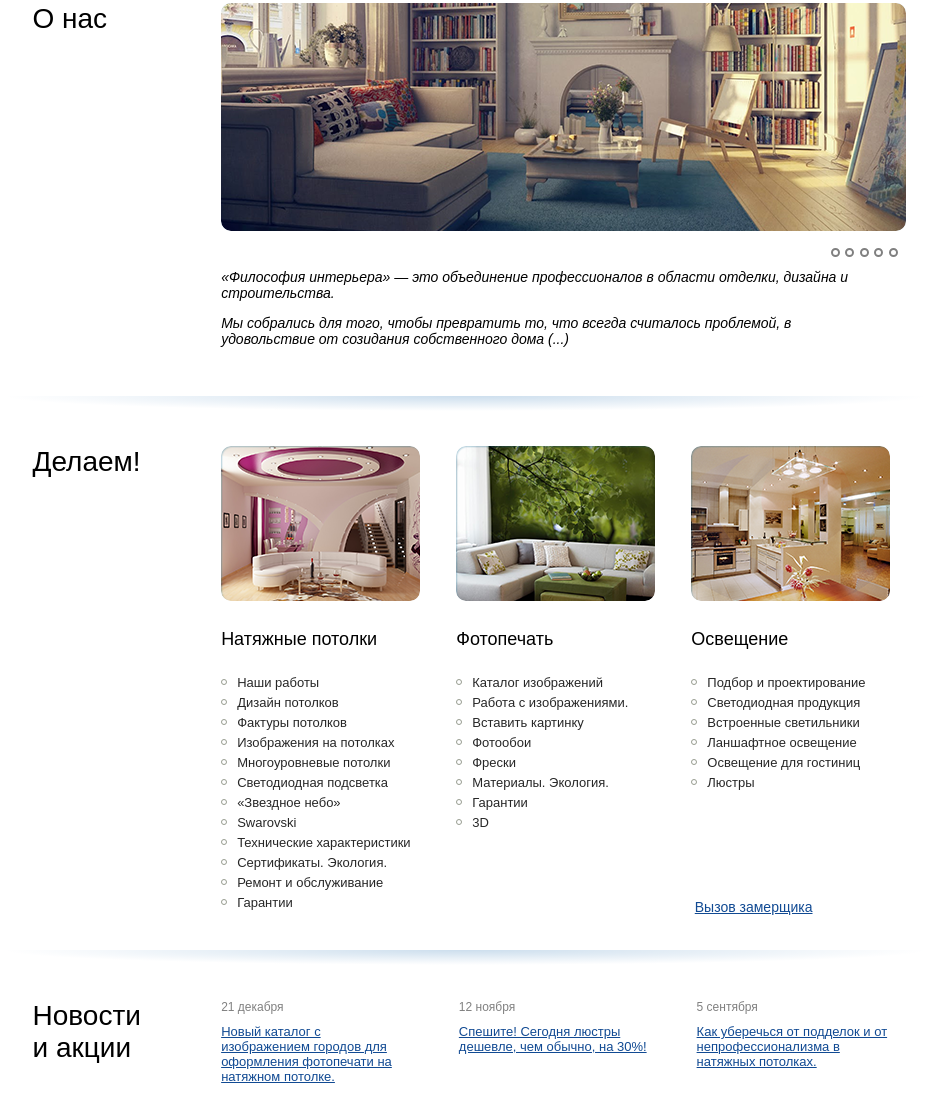
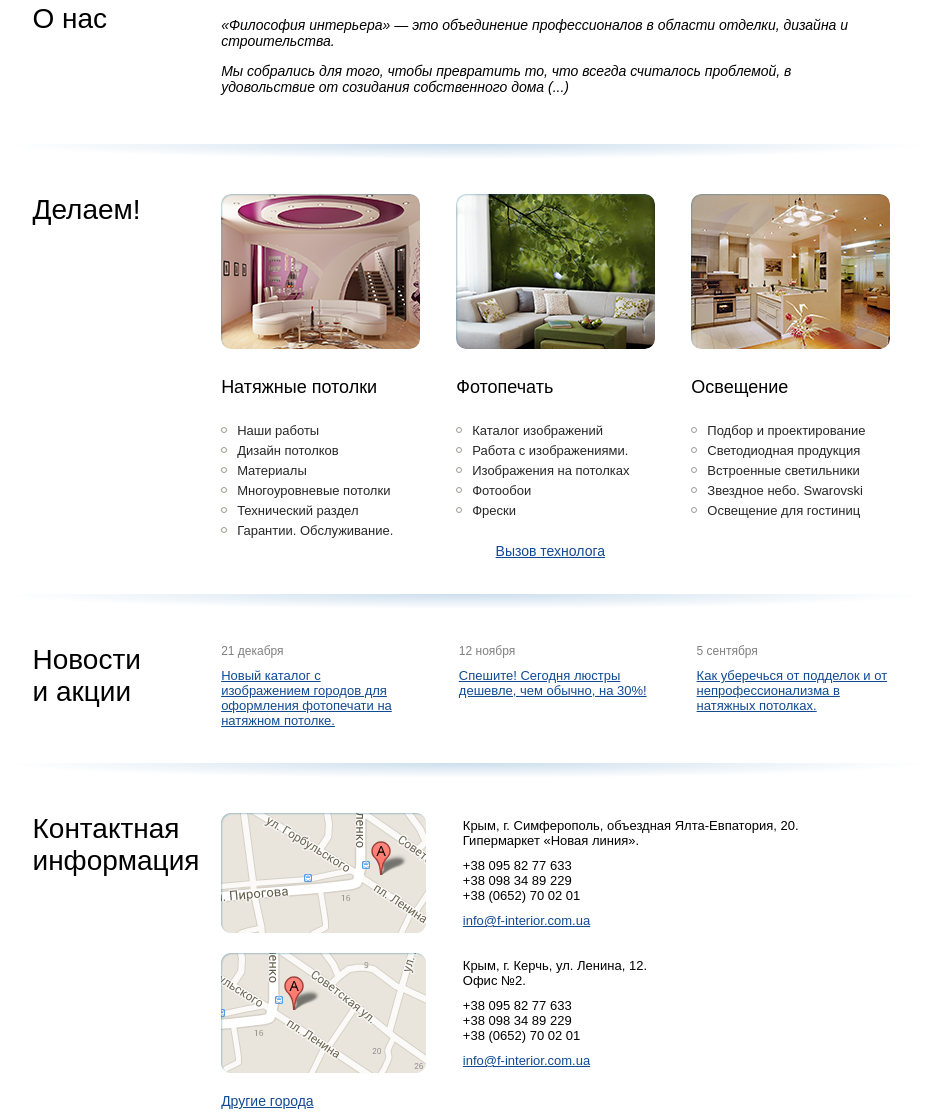
Before and after one commit to Djan88/filosofy, a plain HTML site: page index.html in a window 1280 px wide. Shown: the part 193-1305 px from the top of the page, without its empty margins (175-1112 px from the left). Drawn offline with Linux system fonts and the light colour scheme; a script that the page names is missing.

Commit message:
index page changes added

```diff
--- a/index.html
+++ b/index.html
@@ -52,28 +52,19 @@
                         <li class="products__title">Натяжные потолки</li>
                         <li class="products__item"><a href="#" class="products__link">Наши работы</a></li>
                         <li class="products__item"><a href="#" class="products__link">Дизайн потолков</a></li>
-                        <li class="products__item"><a href="#" class="products__link">Фактуры потолков</a></li>
-                        <li class="products__item"><a href="#" class="products__link">Изображения на потолках</a></li>
+                        <li class="products__item"><a href="#" class="products__link">Материалы</a></li>
                         <li class="products__item"><a href="#" class="products__link">Многоуровневые потолки</a></li>
-                        <li class="products__item"><a href="#" class="products__link">Светодиодная подсветка</a></li>
-                        <li class="products__item"><a href="#" class="products__link">«Звездное небо»</a></li>
-                        <li class="products__item"><a href="#" class="products__link">Swarovski</a></li>
-                        <li class="products__item"><a href="#" class="products__link">Технические характеристики</a></li>
-                        <li class="products__item"><a href="#" class="products__link">Сертификаты. Экология.</a></li>
-                        <li class="products__item"><a href="#" class="products__link">Ремонт и обслуживание </a></li>
-                        <li class="products__item"><a href="#" class="products__link">Гарантии</a></li>
+                        <li class="products__item"><a href="#" class="products__link">Технический раздел</a></li>
+                        <li class="products__item"><a href="#" class="products__link">Гарантии. Обслуживание.</a></li>
                     </ul>
                     <ul class="products__list">
                         <li class="products__img"><img src="img/galery-2.png" alt="img"></li>
                         <li class="products__title">Фотопечать</li>
                         <li class="products__item"><a href="#" class="products__link">Каталог изображений</a></li>
                         <li class="products__item"><a href="#" class="products__link">Работа с изображениями.</a></li>
-                        <li class="products__item"><a href="#" class="products__link">Вставить картинку</a></li>
+                        <li class="products__item"><a href="#" class="products__link">Изображения на потолках</a></li>
                         <li class="products__item"><a href="#" class="products__link">Фотообои</a></li>
                         <li class="products__item"><a href="#" class="products__link">Фрески</a></li>
-                        <li class="products__item"><a href="#" class="products__link">Материалы. Экология.</a></li>
-                        <li class="products__item"><a href="#" class="products__link">Гарантии</a></li>
-                        <li class="products__item"><a href="#" class="products__link">3D</a></li>
                     </ul>
                     <ul class="products__list">
                         <li class="products__img"><img src="img/galery-3.png" alt="img"></li>
@@ -81,11 +72,10 @@
                         <li class="products__item"><a href="#" class="products__link">Подбор и проектирование</a></li>
                         <li class="products__item"><a href="#" class="products__link">Светодиодная продукция</a></li>
                         <li class="products__item"><a href="#" class="products__link">Встроенные светильники</a></li>
-                        <li class="products__item"><a href="#" class="products__link">Ланшафтное освещение</a></li>
+                        <li class="products__item"><a href="#" class="products__link">Звездное небо. Swarovski</a></li>
                         <li class="products__item"><a href="#" class="products__link">Освещение для гостиниц</a></li>
-                        <li class="products__item"><a href="#" class="products__link">Люстры</a></li>
                     </ul>
-                    <a href="#" class="call">Вызов замерщика</a>
+                    <a href="#" class="call">Вызов технолога</a>
                 </div>
             </div>
         </div>
@@ -155,6 +145,7 @@
                         <a href="mailto:info@f-interior.com.ua" class="contacts__site url">info@f-interior.com.ua</a>
                     </div>
                 </div>
+                <a href="#" class="contacts__other">Другие города</a>
             </div>
         </div>
         <div class="content footer">
--- a/style/style.css
+++ b/style/style.css
@@ -124,14 +124,18 @@ a
 {
     font-size: 14px;
     font-style: italic;
-    margin-top: 20px;
+    /*margin-top: 20px;*/
+}
+.carousel
+{
+    display: none;
 }
 .pagination
 {
     position: relative;
     top: 10px;
     left: 92%;
-    display: inline-block;
+    display: none;
     cursor: default;
 }
 .pagination__item
@@ -186,10 +190,10 @@ a
 }
 .call
 {
-    position: absolute;
     font-size: 14px;
-    bottom: 0;
-    right: 70px;
+    display: block;
+    margin: auto;
+    width: 17%;
 }
 .news__item
 {
@@ -236,6 +240,11 @@ a
 {
     display: block;
 }
+.contacts__other
+{
+    font-size: 14px;
+    display: block;
+}
 .footer
 {
     color: #808080;
```
